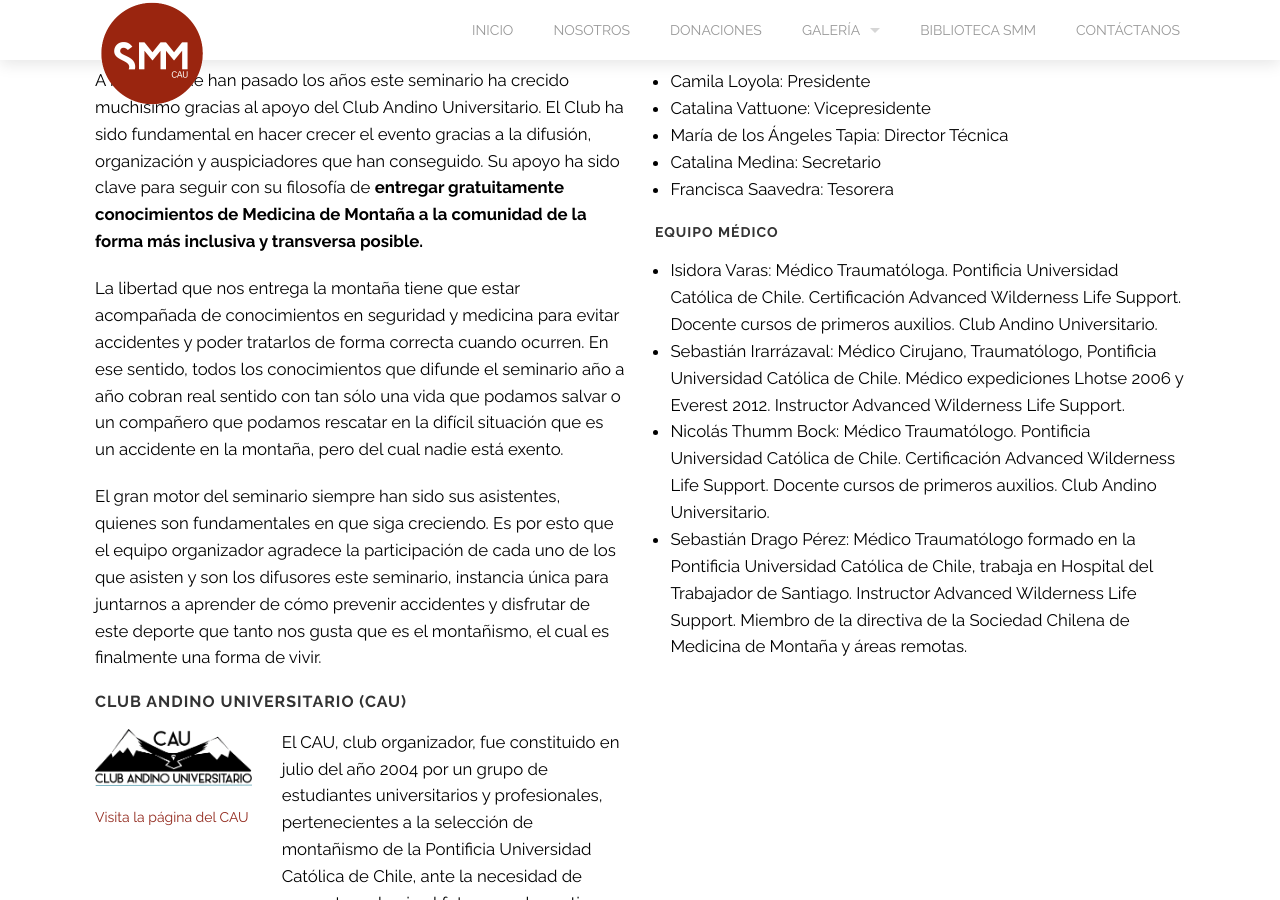
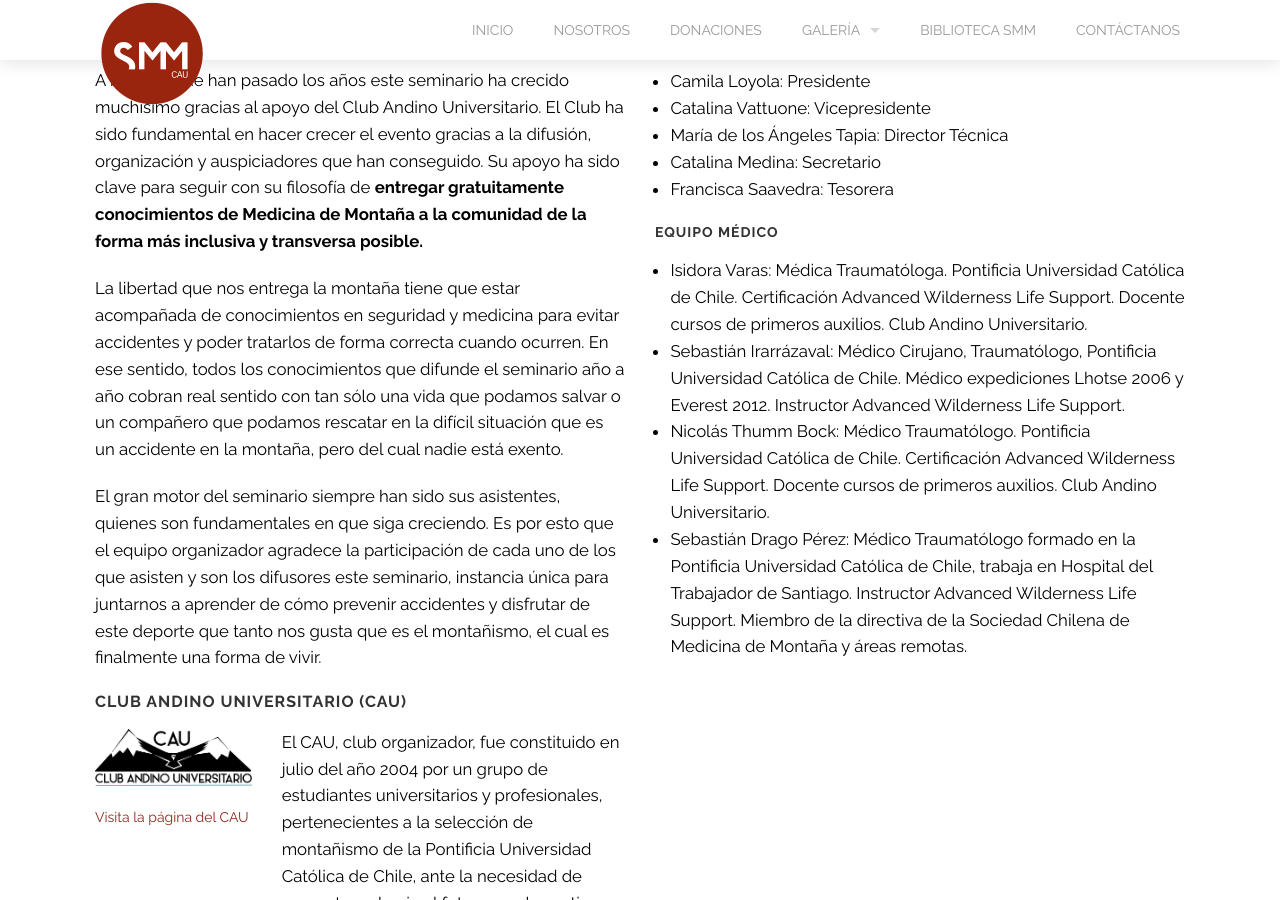
Before and after one commit to clubandinouniversitario/smm, a Jekyll site: the page built from about.html, in a window 1280 px wide and 900 px high, scrolled down 620 px. Built offline with Jekyll 4.4.1, drawn with Linux system fonts in a browser that asks for light colours.

Commit message:
Update team.yml
error

```diff
--- a/_data/team.yml
+++ b/_data/team.yml
@@ -16,7 +16,7 @@
 
 medical:
   - name: Isidora Varas
-    description: Médico Traumatóloga. Pontificia Universidad Católica de Chile. Certificación Advanced Wilderness Life Support. Docente cursos de primeros auxilios. Club Andino Universitario.
+    description: Médica Traumatóloga. Pontificia Universidad Católica de Chile. Certificación Advanced Wilderness Life Support. Docente cursos de primeros auxilios. Club Andino Universitario.
   - name: Sebastián Irarrázaval
     description: Médico Cirujano, Traumatólogo, Pontificia Universidad Católica de Chile. Médico expediciones Lhotse 2006 y Everest 2012. Instructor Advanced Wilderness Life Support.
   - name: Nicolás Thumm Bock
```
